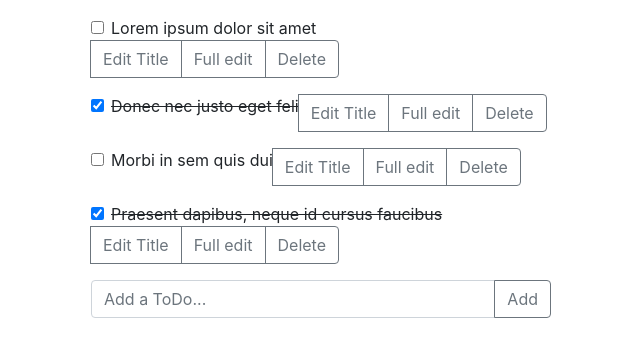
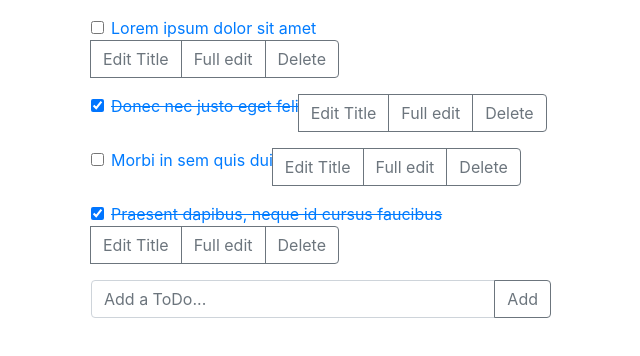
Before and after one commit to mamax2015/todolist, a React (Create React App) app: page / in a window 1280 px wide. Shown: the top 356 px of the page, without its empty margins (319-959 px from the left). Built offline with nearby package versions, Linux system fonts and the light colour scheme.

Commit message:
router works

```diff
--- a/src/App.css
+++ b/src/App.css
@@ -1,6 +1,9 @@
 #root{
   width: 460px;
 }
-.title.done label{
+.title.done a{
   text-decoration: line-through;
 }
+article p {
+  white-space: pre-line;
+}
--- a/src/addToDo.js
+++ b/src/addToDo.js
@@ -1,12 +1,13 @@
 import React from 'react';
 
 export class AddToDo extends React.Component {
+
     render() {
         return (
             <div className="input-group mb-3">
                 <input type="text" className="form-control" placeholder="Add a ToDo..." aria-label="Add a ToDo..." aria-describedby="basic-addon2" value={this.props.newToDoTitle} onChange={this.props.updateNewTodoTitle} />
                 <div className="input-group-append">
-                    <button className="btn btn-outline-secondary" type="button" onClick={this.props.saveTodo}>Add</button>
+                    <button className="btn btn-outline-secondary" type="button" onClick={this.props.saveNewTodo}>Add</button>
                 </div>
             </div>
         )
--- a/src/appRouter.js
+++ b/src/appRouter.js
@@ -1,8 +1,10 @@
 import React from 'react';
 import { Main } from './main';
 import { Edit } from './edit';
+import { View } from './view';
+import { NotFound } from './notFound';
 import './App.css';
-import { BrowserRouter as Router, Route, Redirect } from "react-router-dom";
+import { BrowserRouter as Router, Route, Switch } from "react-router-dom";
 
 export class AppRouter extends React.Component {
     constructor({ todos }) {
@@ -13,6 +15,7 @@ export class AppRouter extends React.Component {
             newTodoDescription: ''
         }
         this.updateNewValue = this.updateNewValue.bind(this);
+        this.changeStatus = this.changeStatus.bind(this);
     }
 
     getMaxId() {
@@ -27,16 +30,16 @@ export class AppRouter extends React.Component {
     }
 
     saveTodo = (todoId, title, description) => {
-        if (!title) {
+        if (!todoId) {
             const curId = this.getMaxId();
             const newId = curId + 1;
             this.state.todos.push({
                 id: newId,
-                title: this.state.newTodoTitle,
-                description: this.state.newTodoDescription
+                title: title,
+                description: ''
             });
         } else {
-            const todo = this.state.todos.find(el => el.id == todoId);
+            const todo = this.state.todos.find(el => el.id === todoId);
             todo.title = title;
             todo.description = description;
         }
@@ -53,18 +56,35 @@ export class AppRouter extends React.Component {
         this.setState(newValue);
     }
 
+    changeStatus(todoId, value) {
+        const todo = this.state.todos.find(el => el.id === todoId);
+        todo.isDone = value;
+        this.setState({
+            todos: this.state.todos
+        });
+    }
+
 
     render() {
+        const { todos, } = this.props;
         return (
             <Router>
+                <Switch>
                     <Route
                         exact path="/"
-                    render={props => <Main {...props} todos={this.props.todos} />}
+                        render={props => <Main {...props} todos={todos} saveTodo={this.saveTodo} updateNewValue={this.updateNewValue}
+                            changeStatus={this.changeStatus} />}
                     />
                     <Route
                         path="/edit/:todoId"
-                    render={ props => <Edit {...props} todos={this.props.todos} saveTodo={this.saveTodo} updateNewValue={this.updateNewValue} />}
+                        render={props => <Edit {...props} pp={props} todos={todos} saveTodo={this.saveTodo} updateNewValue={this.updateNewValue} />}
                     />
+                    <Route
+                        path="/view/:todoId"
+                        component={props => <View {...props} todos={todos} />}
+                    />
+                    <Route path='*' exact={false} component={NotFound} />
+                </Switch>
             </Router>
         )
     }
--- a/src/edit.js
+++ b/src/edit.js
@@ -1,49 +1,55 @@
 import React from 'react';
-import { Redirect } from 'react-router-dom';
+import { Redirect , Link } from 'react-router-dom';
+import { NotFound } from './notFound';
 
 export class Edit extends React.Component {
-  constructor({match,todos}){
+  constructor({ todos, match: { params: { todoId } } }) {
     super();
 
-
-    let { todoId } = match.params;
     todoId = parseInt(todoId);
     const findTodoById = (id) => {
-      return todos.find( el => el.id === id);
+      return todos.find(el => el.id === id);
     }
     const todo = findTodoById(todoId);
-
-    this.state = {
-      id: todo.id,
-      newTitle: todo.title,
-      newDescription: todo.description,
-      redirectToMain : false
+    if (todo) {
+      this.state = {
+        id: todo.id,
+        newTitle: todo.title,
+        newDescription: todo.description,
+        redirectToMain: false
+      }
+    }else{
+      this.state = {
+        404: true
+      }
     }
     this.updateValue = this.updateValue.bind(this);
     this.saveUpdates = this.saveUpdates.bind(this);
   }
-  updateValue(event,field){
+  updateValue(event, field) {
     const newValue = {};
     newValue[field] = event.target.value;
     this.setState(newValue);
   }
 
-  saveUpdates(e){
+  saveUpdates(e) {
     e.preventDefault()
     const { id, newTitle, newDescription } = this.state
     this.props.saveTodo(id, newTitle, newDescription);
     this.setState({
       redirectToMain: true
     })
-
   }
 
   render() {
-    const { todos, match} = this.props;
+    if(this.state[404]){
+      return <NotFound />
+    }
+    const { todos, match } = this.props;
     let { todoId } = match.params;
     todoId = parseInt(todoId);
     const findTodoById = (id) => {
-      return todos.find( el => el.id === id);
+      return todos.find(el => el.id === id);
     }
     const todo = findTodoById(todoId);
     const { redirectToMain } = this.state;
@@ -53,18 +59,19 @@ export class Edit extends React.Component {
     return (
 
       <form>
-        <h1>Edit todo <strong>${todo.title}</strong> </h1>
+        <h1>Edit todo <strong>{todo.title}</strong> </h1>
         <div className="form-group">
           <label htmlFor="todoTitleEdit">Todo title</label>
-          <input type="text" onChange={(e) => this.updateValue(e,'newTitle')} value={this.state.newTitle} className="form-control" id="todoTitleEdit" placeholder="Enter title" />
+          <input type="text" onChange={(e) => this.updateValue(e, 'newTitle')} value={this.state.newTitle} className="form-control" id="todoTitleEdit" placeholder="Enter title" />
 
         </div>
 
         <div className="form-group">
           <label htmlFor="todoDescEdit">Todo description</label>
-          <textarea className="form-control"  onChange={(e) => this.updateValue(e,'newDescription')} id="todoDescEdit" rows="3" value={this.state.newDescription}></textarea>
+          <textarea className="form-control" onChange={(e) => this.updateValue(e, 'newDescription')} id="todoDescEdit" rows="3" value={this.state.newDescription}></textarea>
         </div>
         <button type="submit" className="btn btn-primary" onClick={this.saveUpdates}>Save</button>
+        <Link className="btn btn-primary" to={'/'}>Back to The list</Link>
       </form>
 
     )
--- a/src/main.js
+++ b/src/main.js
@@ -8,15 +8,18 @@ export class Main extends React.Component {
         super(props);
         this.state = {
             todos: props.todos,
-            newTodoTitle: '',
-            newTodoDescription: ''
+            newTodoTitle: ''
         }
 
         this.updateNewTodoTitle = this.updateNewTodoTitle.bind(this);
         this.removeTodo = this.removeTodo.bind(this);
-        this.changeStatus = this.changeStatus.bind(this);
+        this.saveNewTodo = this.saveNewTodo.bind(this);
     }
 
+    saveNewTodo(){
+        const { newTodoTitle } = this.state;
+        this.props.saveTodo(undefined,newTodoTitle);
+    }
 
 
 
@@ -29,7 +32,7 @@ export class Main extends React.Component {
 
     removeTodo(todoId) {
         const toDelIndex = this.state.todos.findIndex(el => {
-            return el.id == todoId;
+            return el.id === todoId;
         })
         this.state.todos.splice(toDelIndex, 1);
         this.setState({ todos: this.state.todos });
@@ -37,24 +40,18 @@ export class Main extends React.Component {
 
     renderListOfTodos() {
         const todos = this.state.todos.map(todo => {
-            return <ToDo changeStatus={this.changeStatus} key={todo.title} todo={todo} removeTodo={this.removeTodo} saveTodo={this.saveTodo} />;
+            return <ToDo changeStatus={this.props.changeStatus} key={todo.title} todo={todo} removeTodo={this.removeTodo} saveTodo={this.props.saveTodo} />;
         });
         return todos;
     }
-    changeStatus(todoId,value) {
-        const todo = this.state.todos.find(el => el.id == todoId);
-        todo.isDone = value;
-        this.setState({
-            todos: this.state.todos
-        });
-    }
+
 
     render() {
         return (
             <React.Fragment>
                 {this.renderListOfTodos()}
                 <AddToDo
-                    saveTodo={this.saveTodo}
+                    saveNewTodo={this.saveNewTodo}
                     newToDoTitle={this.state.newTodoTitle}
                     updateNewTodoTitle={this.updateNewTodoTitle}
                 />
--- /dev/null
+++ b/src/notFound.js
@@ -0,0 +1,9 @@
+import React from 'react';
+
+export class NotFound extends React.Component {
+    render() {
+        return (
+            <p>Page not Found</p>
+        )
+    }
+}
--- a/src/todo.js
+++ b/src/todo.js
@@ -44,10 +44,6 @@ export class ToDo extends React.Component {
         })
     }
 
-    onCheck(event){
-        const isChecked = event.target.value;
-    }
-
     render() {
         const todo = this.props.todo;
         const removeTodo = () => {
--- /dev/null
+++ b/src/view.js
@@ -0,0 +1,29 @@
+import React from 'react';
+import { Link } from "react-router-dom";
+
+
+export class View extends React.Component {
+
+
+    render() {
+        let { todos, match: { params: { todoId } } } = this.props;
+        todoId = parseInt(todoId);
+        let { title, description } = todos.find(el => el.id === todoId);
+
+        function formatDescription(desc) {
+            const arrayOfStrings = desc.split('\n').map( str => {
+                return <br />;
+            });
+            return arrayOfStrings;
+        }
+        return (
+            <React.Fragment>
+                <article>
+                    <h2>{title}</h2>
+                    <p>{description}</p>
+                </article>
+                <Link className="btn btn-primary" to={'/'}>Back to The list</Link>
+            </React.Fragment>
+        )
+    }
+}
--- a/src/viewTodo.js
+++ b/src/viewTodo.js
@@ -1,5 +1,5 @@
 import React from 'react';
-import { BrowserRouter as Router, Route, Link } from "react-router-dom";
+import { Link } from "react-router-dom";
 
 export class ViewTodo extends React.Component {
     render() {
@@ -7,10 +7,10 @@ export class ViewTodo extends React.Component {
         return (
             <React.Fragment>
                 <div className="form-check">
-                    <input className="form-check-input" type="checkbox" value="" checked={todo.isDone} id={"checkFor" + todo.id} onChange={this.props.changeStatus} />
+                    <input className="form-check-input" type="checkbox" value="" checked={todo.isDone} id={"checkFor" + todo.id}  onChange={this.props.changeStatus} />
 
                     <div className={"title" + (todo.isDone ? ' done' : '')}>
-                        <label className="form-check-label" htmlFor={"checkFor" + todo.id}>{todo.title}</label>
+                        <Link to={`/view/${todo.id}`}>{todo.title}</Link>
                     </div>
 
                 </div>
```
Also changed, not shown: src/index.js (+16 -9 lines), 1 other file (tests, documents, lock files or other folders). Lines whose indentation alone changed are shown as unchanged.
